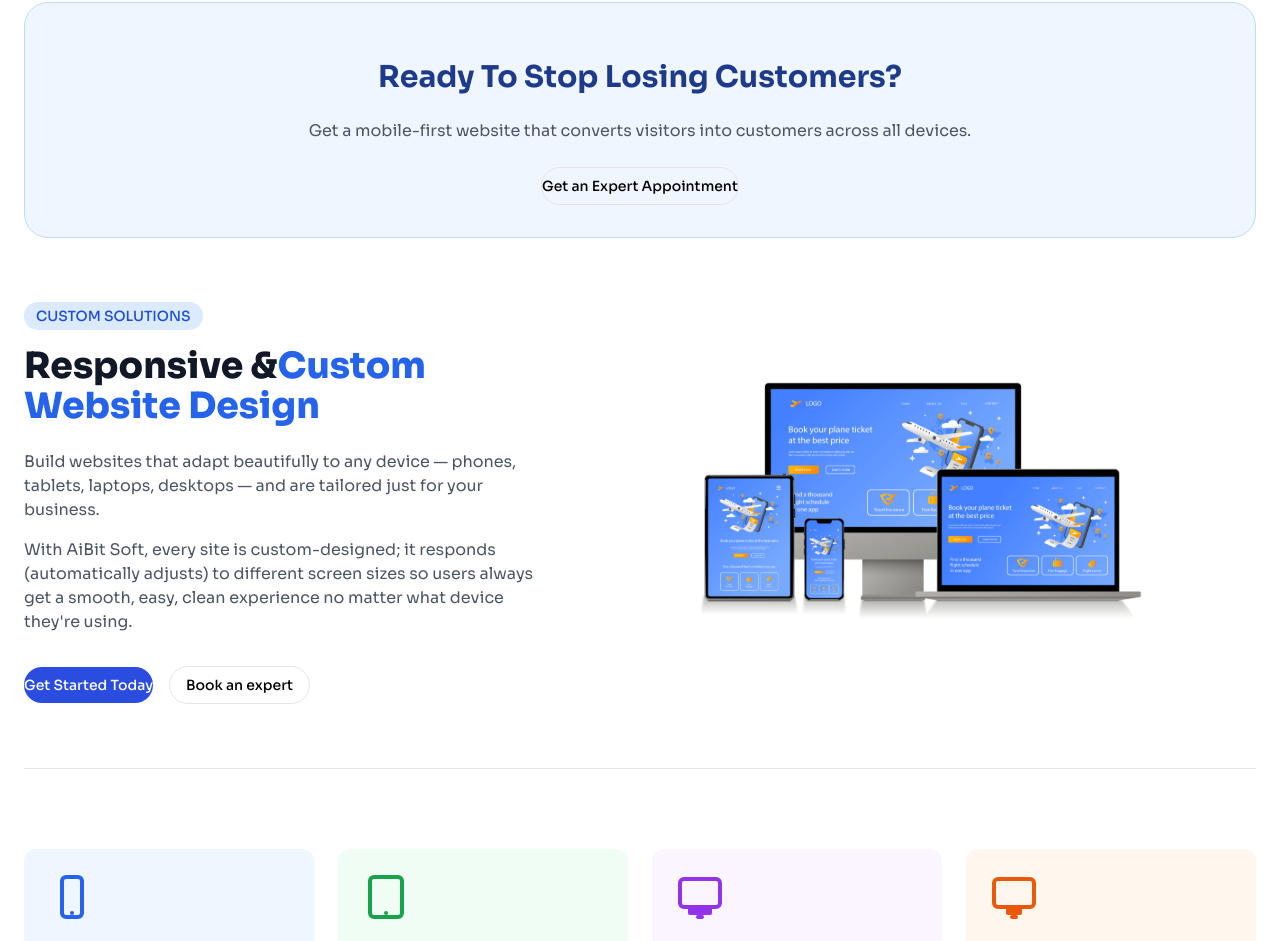
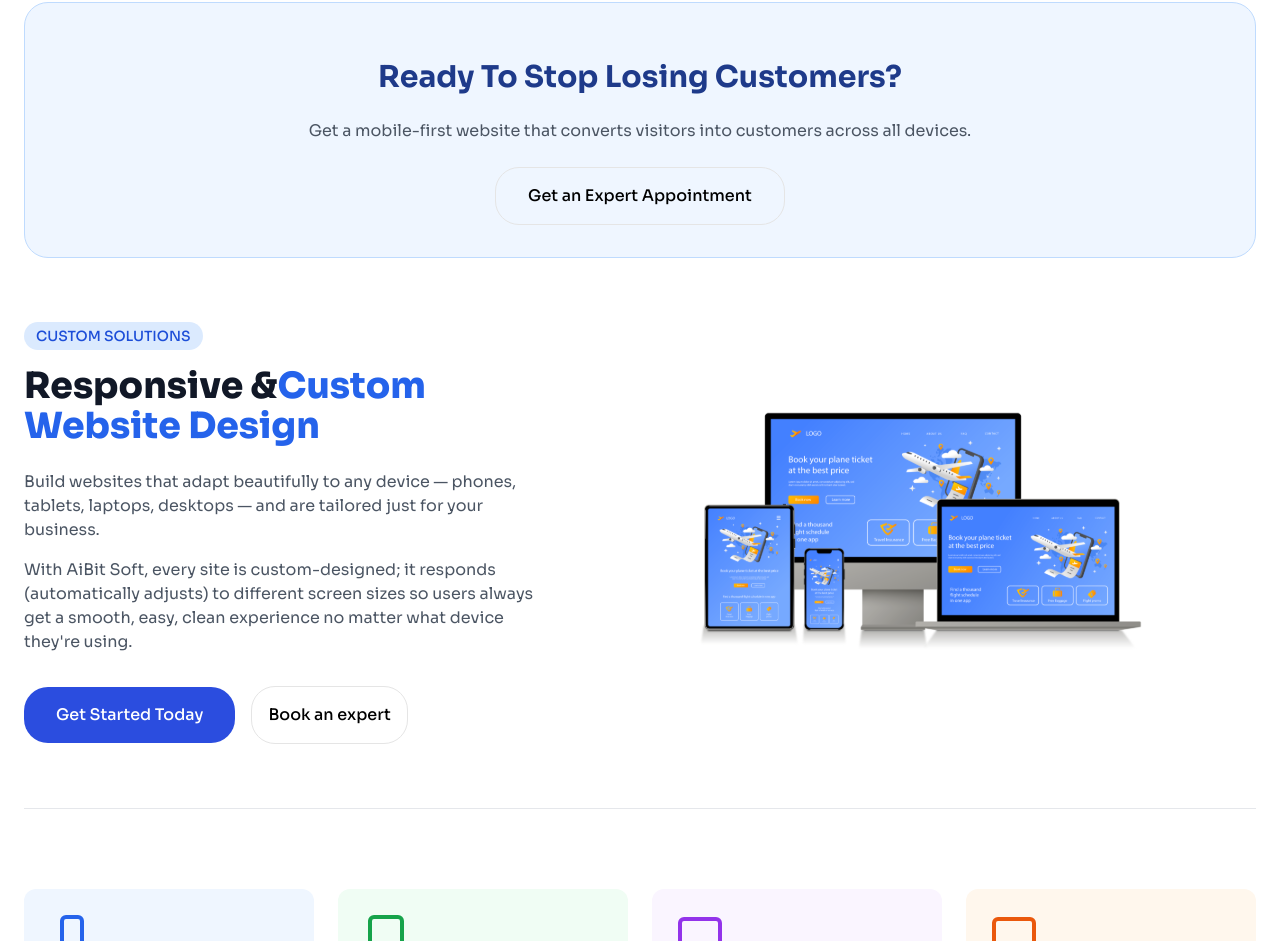
Before and after one commit to AbdullahWarraich48/aibit_soft, a Next.js app: page / in a window 1280 px wide. Shown: the part 943-1884 px from the top of the page. Built offline with nearby package versions, Linux system fonts and the light colour scheme.

Commit message:
pading issue

```diff
--- a/src/data/customSolutions.ts
+++ b/src/data/customSolutions.ts
@@ -6,7 +6,7 @@ export const customSolutionsData: CustomSolutionsData = {
     description: 'Get a mobile-first website that converts visitors into customers across all devices.',
     button: {
       text: 'Get an Expert Appointment',
-      className: 'px-5 py-2 text-sm mt-6 mb-10 font-medium text-black border border-gray-300 rounded-3xl transition-colors duration-200 focus:outline-none focus:ring-2 focus:ring-black focus:ring-offset-2 font-sans'
+      className: 'px-8 py-4 text-base mt-6 mb-10 font-medium text-black border border-gray-300 rounded-3xl transition-colors duration-200 focus:outline-none focus:ring-2 focus:ring-black focus:ring-offset-2 font-sans'
     }
   },
   banner: 'CUSTOM SOLUTIONS',
@@ -21,11 +21,11 @@ export const customSolutionsData: CustomSolutionsData = {
   buttons: {
     primary: {
       text: 'Get Started Today',
-      className: 'px-5 py-2 text-sm font-medium text-white bg-[#2B4DDF] border-black rounded-3xl transition-colors duration-200 focus:outline-none focus:ring-2 focus:ring-black focus:ring-offset-2 font-sans'
+      className: 'px-8 py-4 text-base font-medium text-white bg-[#2B4DDF] border-black rounded-3xl transition-colors duration-200 focus:outline-none focus:ring-2 focus:ring-black focus:ring-offset-2 font-sans'
     },
     secondary: {
       text: 'Book an expert',
-      className: 'px-4 py-2 text-sm font-medium bg-white text-black border border-gray-300 rounded-3xl transition-colors duration-200 hover:bg-gray-50 focus:outline-none focus:ring-2 focus:ring-gray-300 focus:ring-offset-2 font-sans'
+      className: 'px-4 py-4 text-base font-medium bg-white text-black border border-gray-300 rounded-3xl transition-colors duration-200 hover:bg-gray-50 focus:outline-none focus:ring-2 focus:ring-gray-300 focus:ring-offset-2 font-sans'
     }
   },
   features: [
```
